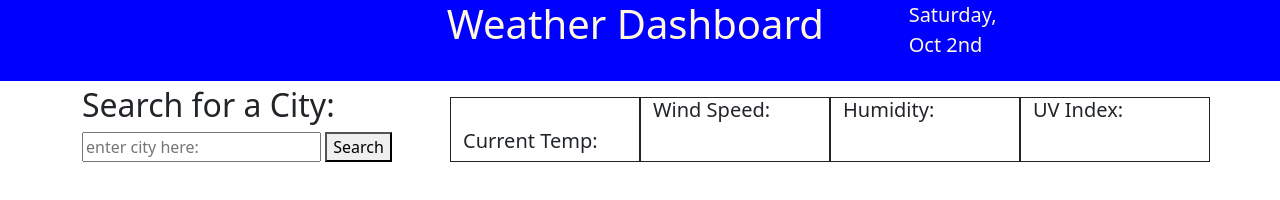
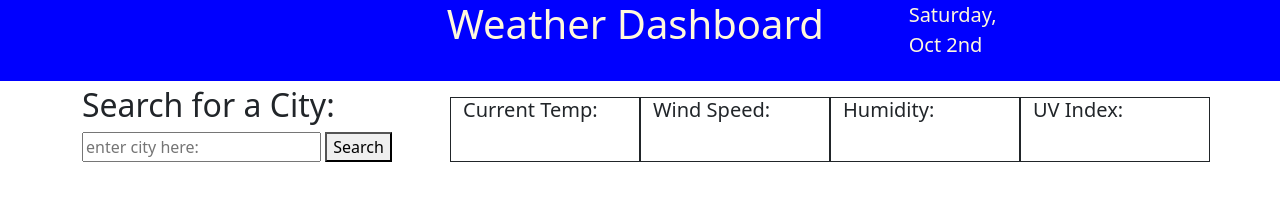
Before and after one commit to BrownShugga81/weather-app, a plain HTML site: page index.html in a window 1280 px wide. Drawn offline with nearby package versions, Linux system fonts and the light colour scheme.

Commit message:
final commit

```diff
--- a/index.html
+++ b/index.html
@@ -30,7 +30,7 @@
         </div>
 
         <!--current temp-->
-        <div id="currentDay" class="col-2 border border-dark mt-3">
+        <div class="col-2 border border-dark mt-3">
             <h5>Current Temp: </h5>
             <p id="temp"></p>
         </div>
```
